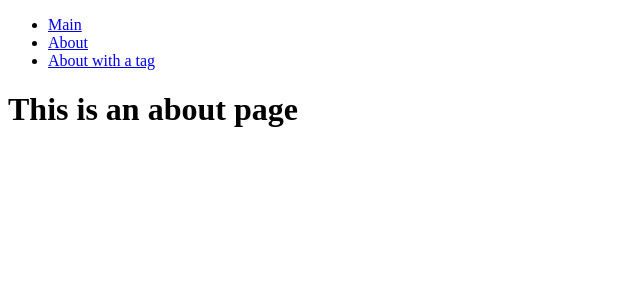
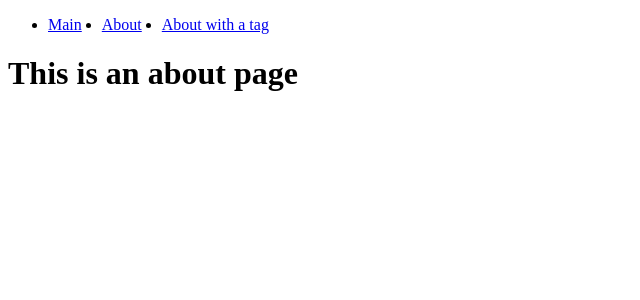
Before and after one commit to p2arthur/portfolio_nuxt, a Nuxt app: page /about in a window 1280 px wide. Shown: the top 300 px of the page, without its empty margins (0-640 px from the left). Built offline with nearby package versions, Linux system fonts and the light colour scheme.

Commit message:
[upd:refactor] refactor app to remove navigation into a unique component

```diff
--- a/app.vue
+++ b/app.vue
@@ -1,13 +1,7 @@
 <!-- @format -->
 
 <template>
-  <nav>
-    <ul>
-      <li><NuxtLink to="/">Main</NuxtLink></li>
-      <li><NuxtLink to="/about">About</NuxtLink></li>
-      <li><a href="/about">About with a tag</a></li>
-    </ul>
-  </nav>
+  <Navbar />
   <div>
     <NuxtPage />
   </div>
--- /dev/null
+++ b/components/Navbar.vue
@@ -0,0 +1,18 @@
+<!-- @format -->
+
+<template>
+  <nav>
+    <ul>
+      <li><NuxtLink to="/">Main</NuxtLink></li>
+      <li><NuxtLink to="/about">About</NuxtLink></li>
+      <li><a href="/about">About with a tag</a></li>
+    </ul>
+  </nav>
+</template>
+
+<style>
+  ul {
+    display: flex;
+    gap: 20px;
+  }
+</style>
```
